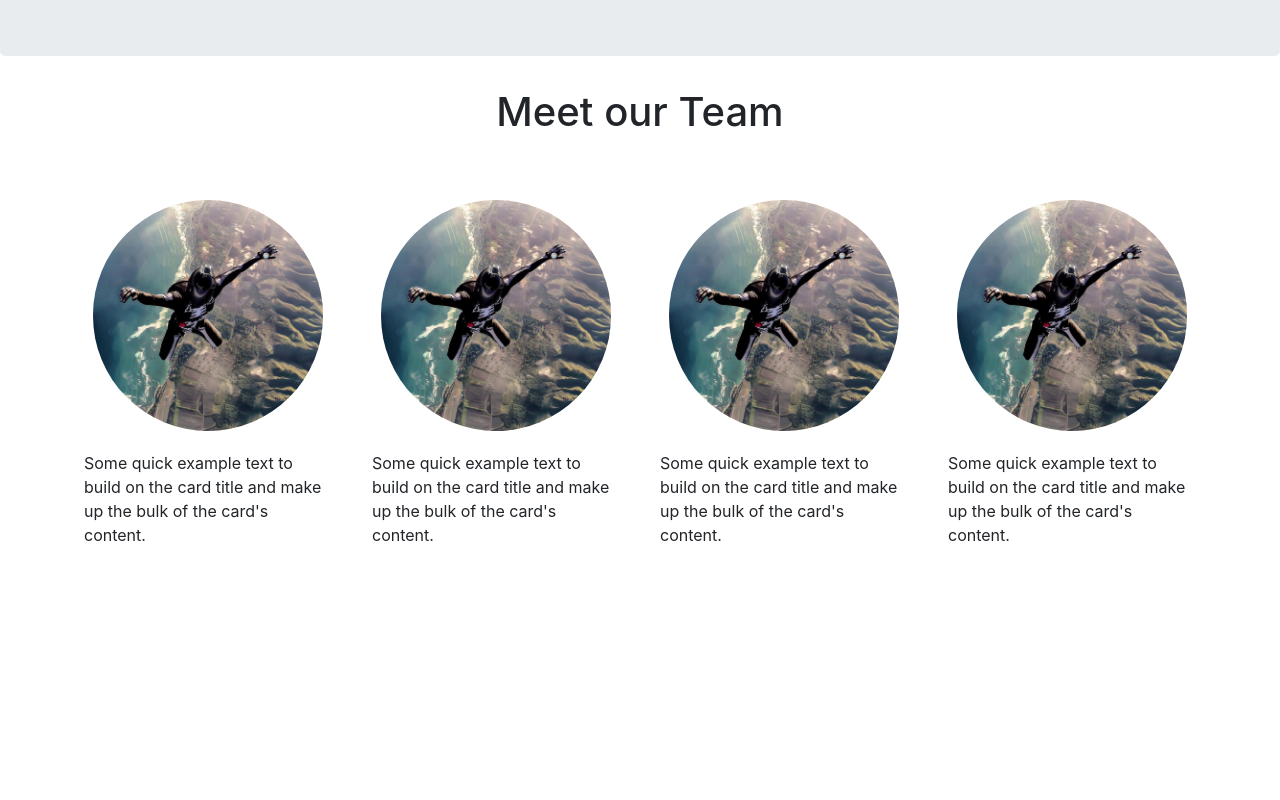
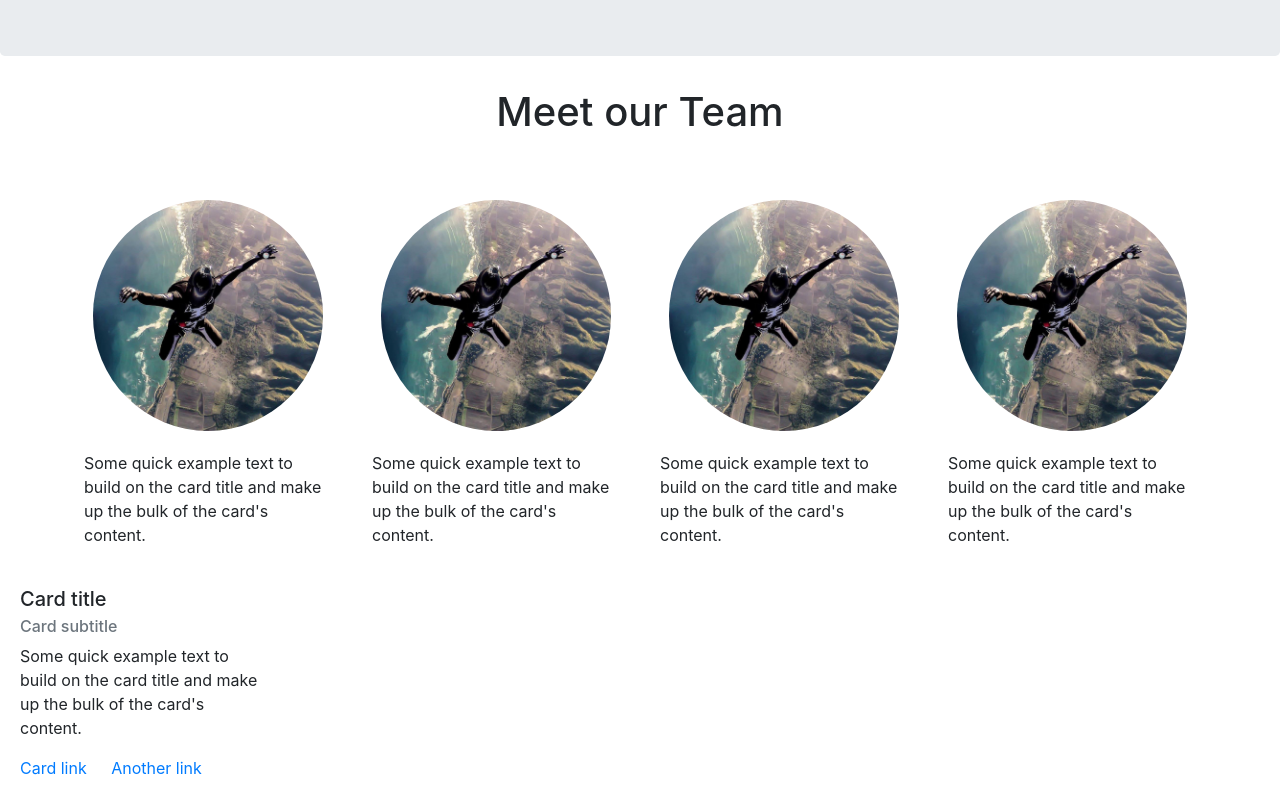
Before and after one commit to andrewswint/pvps, a plain HTML site: page index.html in a window 1280 px wide. Shown: the part 1542-2342 px from the top of the page. Before the commit the page ends 2109 px from the top, so only its background shows below. Drawn offline with nearby package versions, Linux system fonts and the light colour scheme.

Commit message:
adding footer

```diff
--- a/index.html
+++ b/index.html
@@ -108,6 +108,17 @@
     </div>
 </div>
 
+<!----------------------footer--------------------------->
+<div class="card" style="width: 18rem;">
+    <div class="card-body">
+        <h5 class="card-title">Card title</h5>
+        <h6 class="card-subtitle mb-2 text-muted">Card subtitle</h6>
+        <p class="card-text">Some quick example text to build on the card title and make up the bulk of the card's content.</p>
+        <a href="#" class="card-link">Card link</a>
+        <a href="#" class="card-link">Another link</a>
+    </div>
+</div>
+
 <script src="https://code.jquery.com/jquery-3.4.1.slim.min.js" integrity="sha384-J6qa4849blE2+poT4WnyKhv5vZF5SrPo0iEjwBvKU7imGFAV0wwj1yYfoRSJoZ+n" crossorigin="anonymous"></script>
 <script src="https://cdn.jsdelivr.net/npm/popper.js@1.16.0/dist/umd/popper.min.js" integrity="sha384-Q6E9RHvbIyZFJoft+2mJbHaEWldlvI9IOYy5n3zV9zzTtmI3UksdQRVvoxMfooAo" crossorigin="anonymous"></script>
 <script src="https://stackpath.bootstrapcdn.com/bootstrap/4.4.1/js/bootstrap.min.js" integrity="sha384-wfSDF2E50Y2D1uUdj0O3uMBJnjuUD4Ih7YwaYd1iqfktj0Uod8GCExl3Og8ifwB6" crossorigin="anonymous"></script>
```
